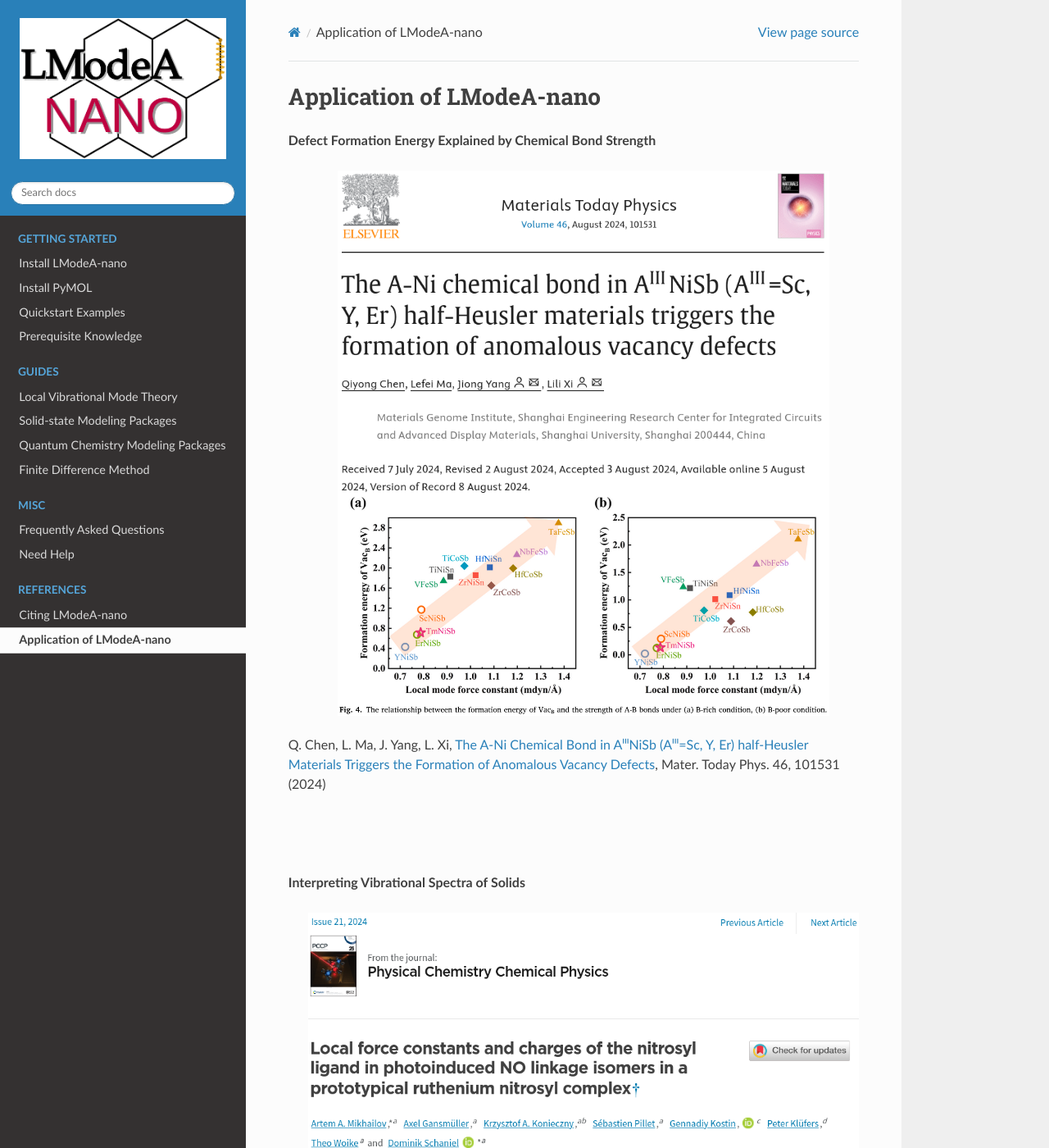
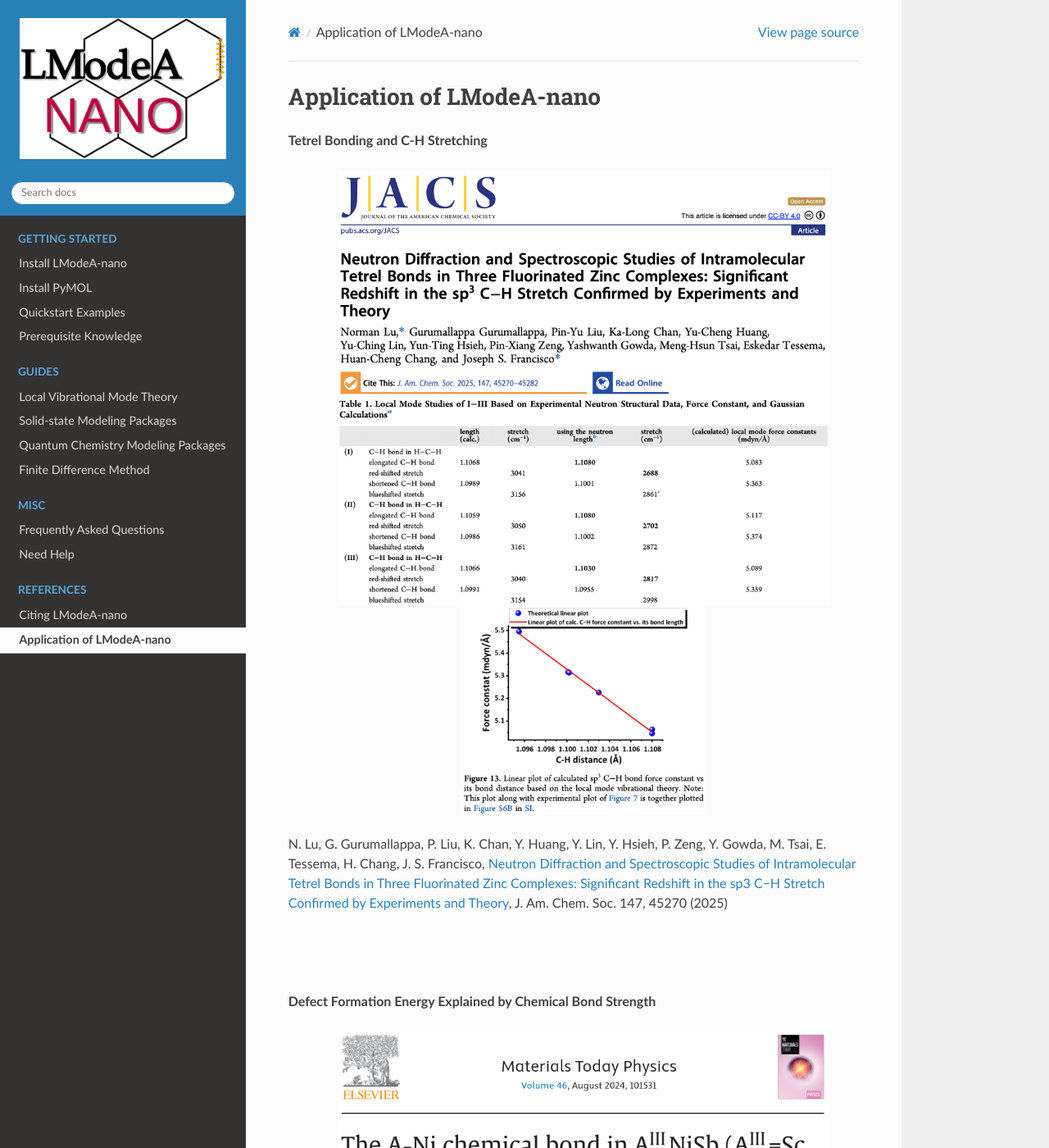
Before and after one commit to smutao/lm-nn-doc, a Sphinx documentation site: the page built from source/apply.rst, in a window 1280 px wide and 1400 px high. Shown: the whole window at 82% size. Built offline with Sphinx 7.4.7 and the Read the Docs theme 3.1.0, drawn with Linux system fonts in a browser that asks for light colours.

Commit message:
Enhance apply.rst with Tetrel Bonding section
Added figures and references for Tetrel Bonding and C-H Stretching.

```diff
--- a/source/apply.rst
+++ b/source/apply.rst
@@ -7,6 +7,27 @@
 ==========================
 Application of LModeA-nano
 ==========================
+
+
+**Tetrel Bonding and C-H Stretching**
+
+
+ .. figure:: _static/application-abstract/tetral-2025-paper.png
+   :width: 600
+   :align: center
+ .. figure:: _static/application-abstract/tetral-2025-1.png
+   :width: 600
+   :align: center
+ .. figure:: _static/application-abstract/tetral-2025-2.png
+   :width: 300
+   :align: center
+
+
+| N. Lu, G. Gurumallappa, P. Liu, K. Chan, Y. Huang, Y. Lin, Y. Hsieh, P. Zeng, Y. Gowda, M. Tsai, E. Tessema, H. Chang, J. S. Francisco, `Neutron Diffraction and Spectroscopic Studies of Intramolecular Tetrel Bonds in Three Fluorinated Zinc Complexes: Significant Redshift in the sp3 C−H Stretch Confirmed by Experiments and Theory <https://doi.org/10.1021/jacs.5c15040>`_, J. Am. Chem. Soc. 147, 45270 (2025)
+
+|
+|
+
 
 
 **Defect Formation Energy Explained by Chemical Bond Strength**
```
